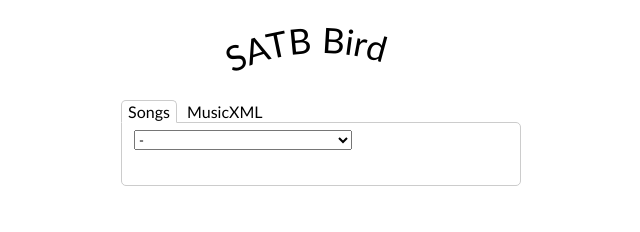
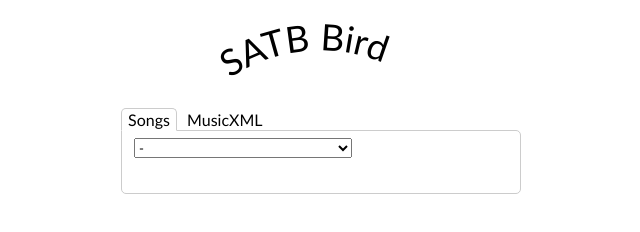
Before and after one commit to dariusf/satb-bird, a plain HTML site: page index.html in a window 1280 px wide. Shown: the whole page, without its empty margins (319-959 px from the left). Drawn offline with Linux system fonts and the light colour scheme.

Commit message:
Fix overflow

```diff
--- a/index.html
+++ b/index.html
@@ -65,14 +65,14 @@
     </style>
   </head>
 
-  <body style="margin: 0; padding: 0">
+  <body>
     <!-- title -->
     <div class="container">
-      <div id="heading" style="height: 100px; width: 500px">
-        <svg style="max-width: 100%; max-height: 100%" id="title-text" viewBox="0 0 500 100">
+      <div id="heading" style="height: 100px; width: min(400px, 100vw)">
+        <svg id="title-text" viewBox="0 0 500 100">
           <path id="curve" d="M73.2,148.6c4-6.1,65.5-96.8,178.6-95.6c111.3,1.2,170.8,90.3,175.1,97" />
-          <text width="500">
-            <textPath startOffset="28%" xlink:href="#curve">SATB Bird</textPath>
+          <text font-size="1.3em">
+            <textPath startOffset="21%" xlink:href="#curve">SATB Bird</textPath>
           </text>
         </svg>
         <script>
```
